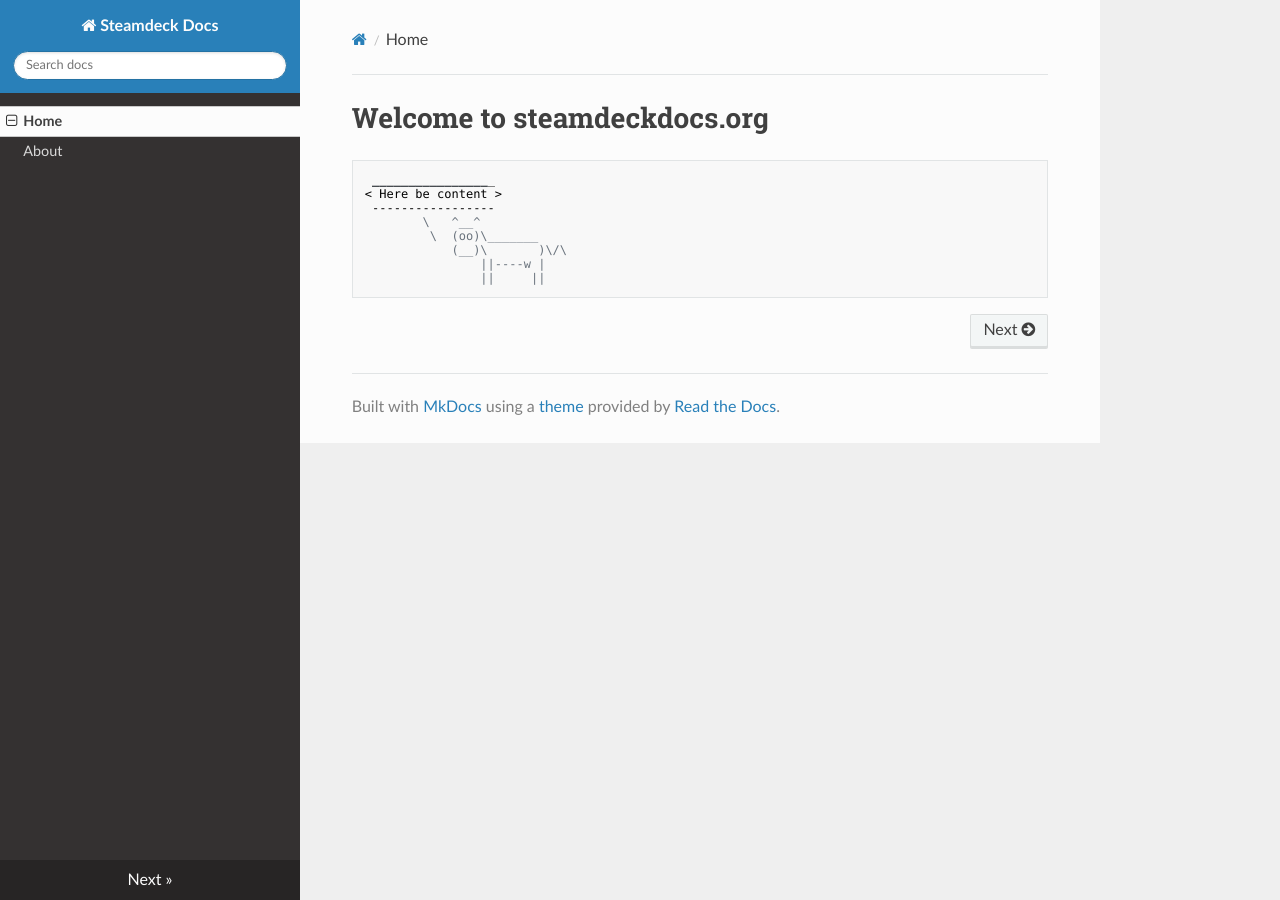
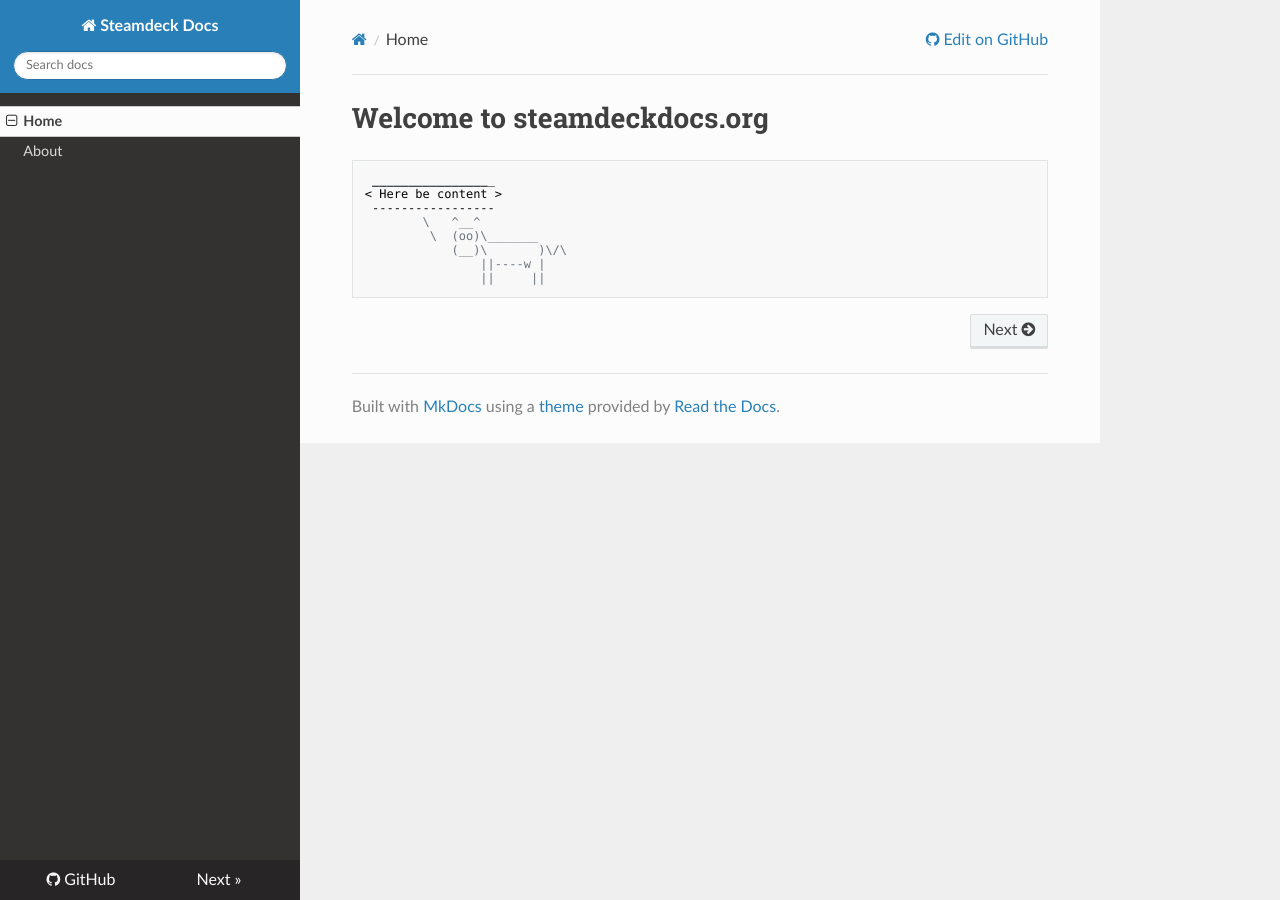
Before and after one commit to webits-labs/steamdeckdocs, an MkDocs documentation site: the page built from docs/index.md, in a window 1280 px wide. Built offline with MkDocs 1.6.1, drawn with Linux system fonts in a browser that asks for light colours; nearby versions of some CDN libraries; part of the change alters nothing that is shown.

Commit message:
mkdocs.yml & readme update

```diff
--- a/mkdocs.yml
+++ b/mkdocs.yml
@@ -3,4 +3,5 @@ site_url: https://steamdeckdocs.org/
 nav:
   - Home: index.md
   - About: about.md
+repo_url: https://github.com/tuxx/steamdeckdocs
 theme: readthedocs
```
Also changed, not shown: README.md (line endings or trailing spaces).
